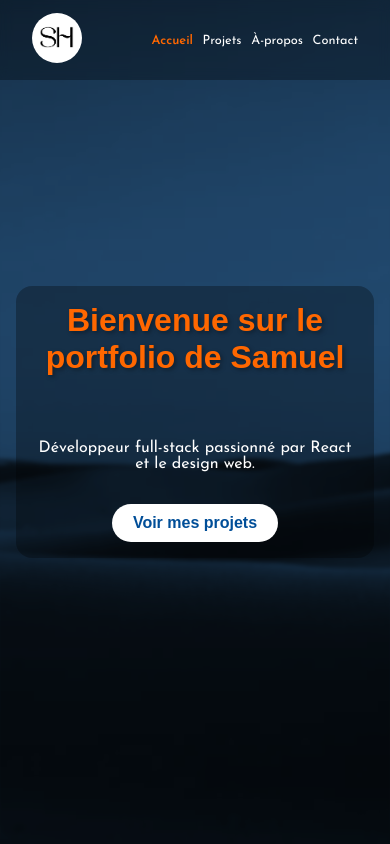
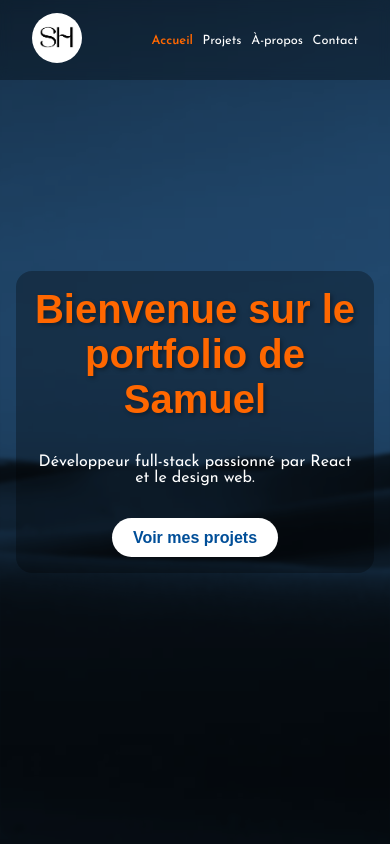
Before and after one commit to SamHbn/Portfolio, a React (Vite) app in the folder frontend/: page / in a window 390 px wide. Shown: the top 844 px of the page. Built offline with nearby package versions, Linux system fonts and the light colour scheme; a web font is replaced by a local one.

Commit message:
fix: height location

```diff
--- a/frontend/src/components/Banner/Banner.scss
+++ b/frontend/src/components/Banner/Banner.scss
@@ -80,7 +80,8 @@
 
   @media (max-width: 768px) {
     h1 {
-      font-size: 2rem;
+      font-size: 2.5rem;
+      margin-bottom: 2rem;
     }
 
     p {
--- a/frontend/src/pages/Projects.jsx
+++ b/frontend/src/pages/Projects.jsx
@@ -33,7 +33,15 @@ function Projects() {
       const projectId = location.hash.replace('#', '');
       const element = document.getElementById(projectId);
       if (element) {
-        element.scrollIntoView({ behavior: 'smooth', block: 'start' });
+        const headerOffset = 80;
+        const elementPosition =
+          element.getBoundingClientRect().top + window.scrollY;
+        const offsetPosition = elementPosition - headerOffset;
+
+        window.scrollTo({
+          top: offsetPosition,
+          behavior: 'smooth',
+        });
       }
     }
   }, [location]);
```
